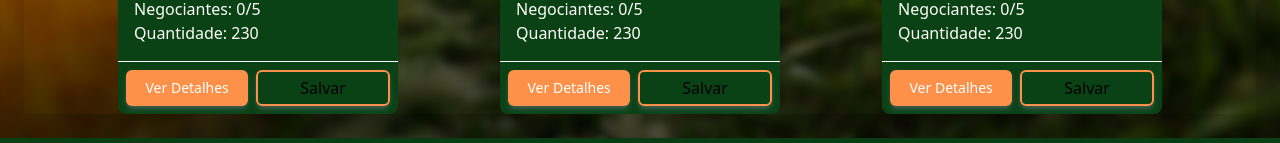
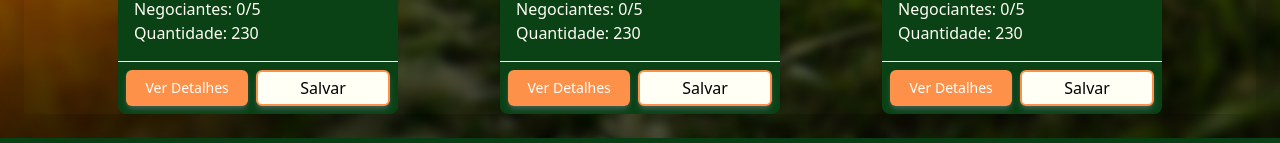
Before and after one commit to VerttB/agrodoa-frontend, a Next.js app: page / in a window 1280 px wide. Shown: the part 2409-2552 px from the top of the page. Built offline with nearby package versions, Linux system fonts and the light colour scheme; a web font is replaced by a local one.

Commit message:
style: fundo variant outlined

```diff
--- a/src/components/ui/button.tsx
+++ b/src/components/ui/button.tsx
@@ -9,7 +9,7 @@ export const Button = React.forwardRef<HTMLButtonElement, ButtonProps>(
   ({ variant = "primary", className, ...props }, ref) => {
     const variants = {
       primary: "bg-accent text-white hover:bg-accent-hover",
-      outlined: "bg-transparent border-2 border-accent hover:bg-primary",
+      outlined: "bg-neutral border-2 border-accent hover:bg-primary",
       ghost: "bg-none",
     };
 
```
